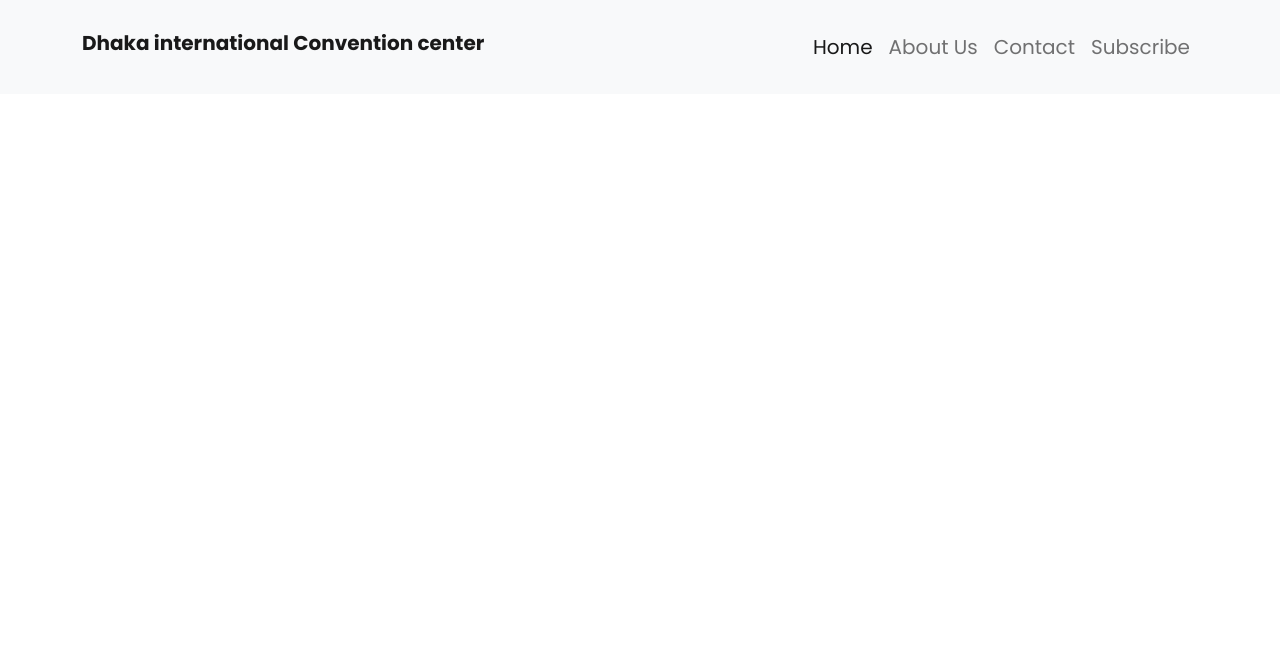
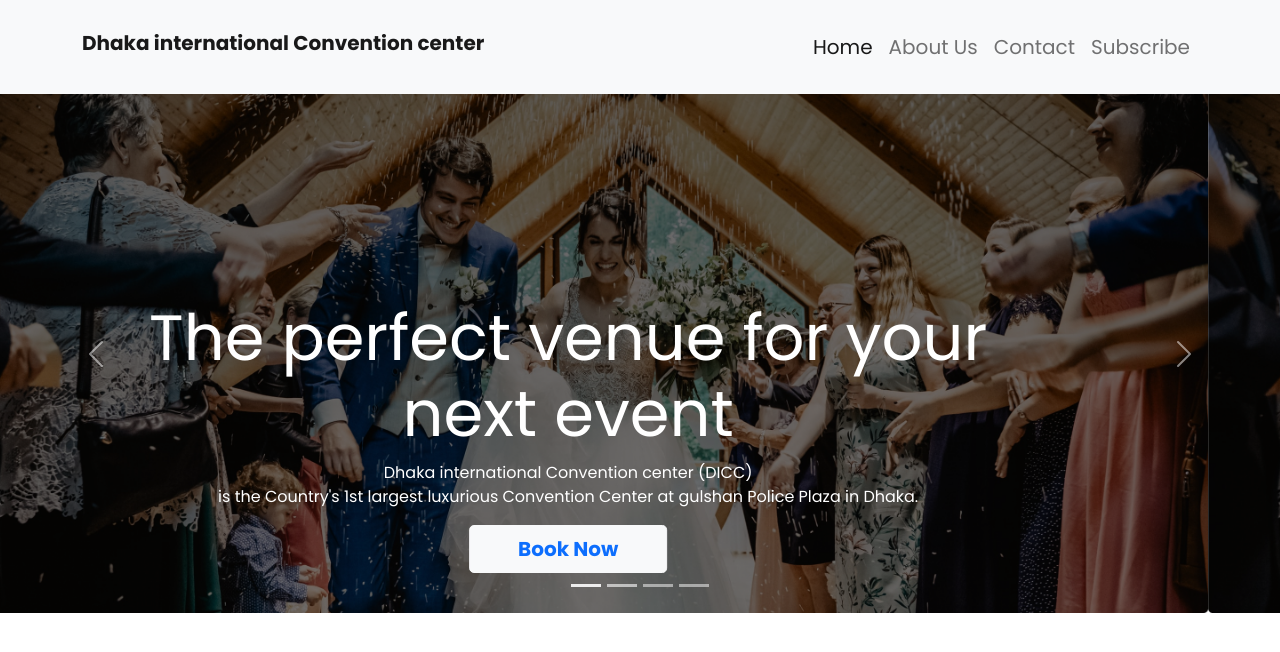
Before and after one commit to rokib97/convension-center, a plain HTML site: page index.html in a window 1280 px wide. Drawn offline with nearby package versions, Linux system fonts and the light colour scheme.

Commit message:
added banner slider

```diff
--- a/index.html
+++ b/index.html
@@ -52,6 +52,129 @@
           </div>
         </div>
       </nav>
+      <!-- carousel  -->
+      <div
+        id="carouselExampleCaptions"
+        class="carousel slide"
+        data-bs-ride="carousel"
+      >
+        <div class="carousel-indicators">
+          <button
+            type="button"
+            data-bs-target="#carouselExampleCaptions"
+            data-bs-slide-to="0"
+            class="active"
+            aria-current="true"
+            aria-label="Slide 1"
+          ></button>
+          <button
+            type="button"
+            data-bs-target="#carouselExampleCaptions"
+            data-bs-slide-to="1"
+            aria-label="Slide 2"
+          ></button>
+          <button
+            type="button"
+            data-bs-target="#carouselExampleCaptions"
+            data-bs-slide-to="2"
+            aria-label="Slide 3"
+          ></button>
+          <button
+            type="button"
+            data-bs-target="#carouselExampleCaptions"
+            data-bs-slide-to="3"
+            aria-label="Slide 4"
+          ></button>
+        </div>
+        <div class="carousel-inner">
+          <div class="carousel-item active">
+            <img src="images/banner.png" class="d-block w-100" alt="..." />
+            <div class="carousel-caption d-none d-md-block">
+              <h1 class="display-3">The perfect venue for your next event</h1>
+              <p class="">
+                Dhaka international Convention center (DICC) <br />
+                is the Country's 1st largest luxurious Convention Center at
+                gulshan Police Plaza in Dhaka.
+              </p>
+              <a
+                href=""
+                class="btn btn-light btn-lg px-5 rounded-3 fw-bolder text-primary"
+              >
+                Book Now
+              </a>
+            </div>
+          </div>
+          <div class="carousel-item">
+            <img src="images/banner.png" class="d-block w-100" alt="..." />
+            <div class="carousel-caption d-none d-md-block">
+              <h1 class="display-3">The perfect venue for your next event</h1>
+              <p class="">
+                Dhaka international Convention center (DICC) <br />
+                is the Country's 1st largest luxurious Convention Center at
+                gulshan Police Plaza in Dhaka.
+              </p>
+              <a
+                href=""
+                class="btn btn-light btn-lg px-5 rounded-3 fw-bolder text-primary"
+              >
+                Book Now
+              </a>
+            </div>
+          </div>
+          <div class="carousel-item">
+            <img src="images/banner.png" class="d-block w-100" alt="..." />
+            <div class="carousel-caption d-none d-md-block">
+              <h1 class="display-3">The perfect venue for your next event</h1>
+              <p class="">
+                Dhaka international Convention center (DICC) <br />
+                is the Country's 1st largest luxurious Convention Center at
+                gulshan Police Plaza in Dhaka.
+              </p>
+              <a
+                href=""
+                class="btn btn-light btn-lg px-5 rounded-3 fw-bolder text-primary"
+              >
+                Book Now
+              </a>
+            </div>
+          </div>
+          <div class="carousel-item">
+            <img src="images/banner.png" class="d-block w-100" alt="..." />
+            <div class="carousel-caption d-none d-md-block">
+              <h1 class="display-3">The perfect venue for your next event</h1>
+              <p class="">
+                Dhaka international Convention center (DICC) <br />
+                is the Country's 1st largest luxurious Convention Center at
+                gulshan Police Plaza in Dhaka.
+              </p>
+              <a
+                href=""
+                class="btn btn-light btn-lg px-5 rounded-3 fw-bolder text-primary"
+              >
+                Book Now
+              </a>
+            </div>
+          </div>
+        </div>
+        <button
+          class="carousel-control-prev"
+          type="button"
+          data-bs-target="#carouselExampleCaptions"
+          data-bs-slide="prev"
+        >
+          <span class="carousel-control-prev-icon" aria-hidden="true"></span>
+          <span class="visually-hidden">Previous</span>
+        </button>
+        <button
+          class="carousel-control-next"
+          type="button"
+          data-bs-target="#carouselExampleCaptions"
+          data-bs-slide="next"
+        >
+          <span class="carousel-control-next-icon" aria-hidden="true"></span>
+          <span class="visually-hidden">Next</span>
+        </button>
+      </div>
     </header>
     <main></main>
     <footer></footer>
```
